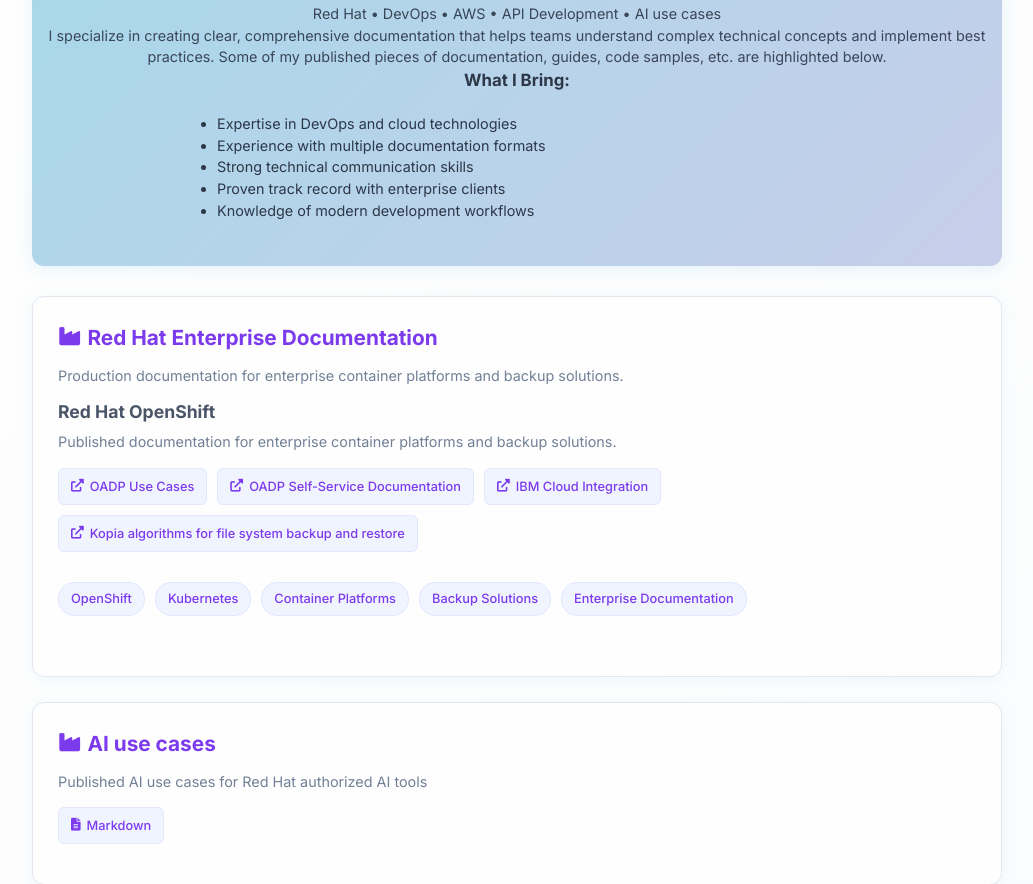
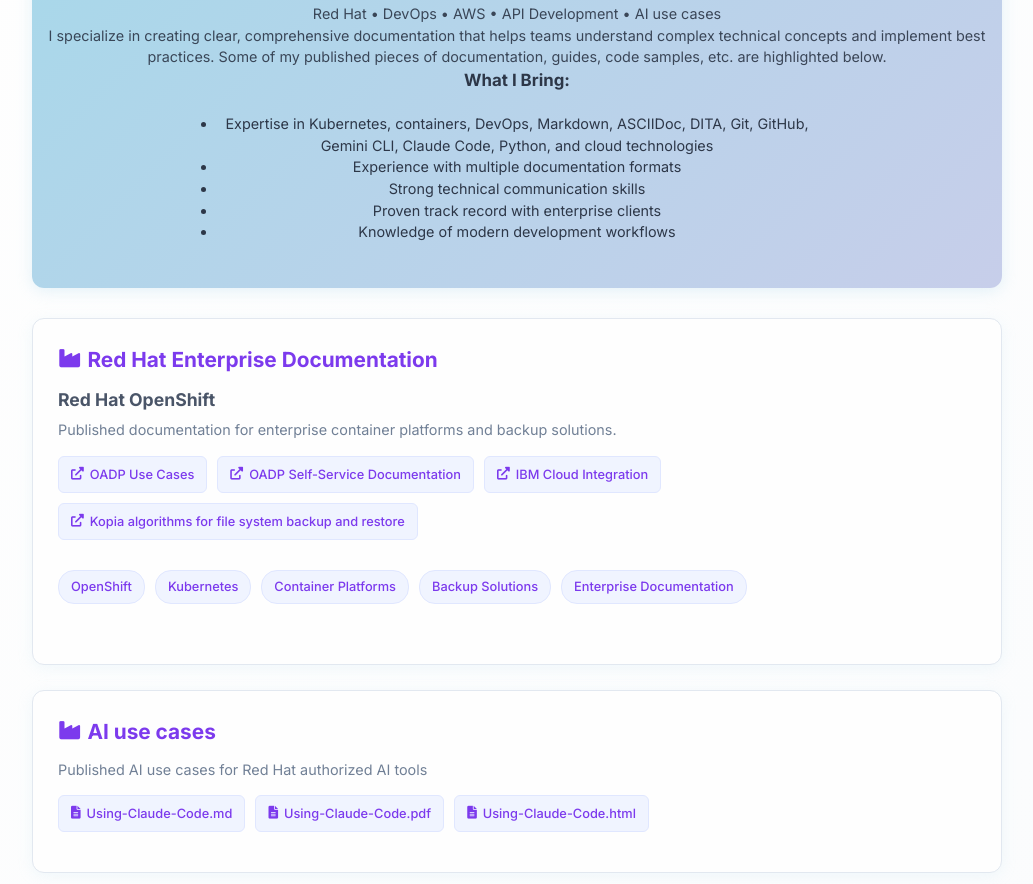
Before and after one commit to devdesh/shruti-portfolio, a plain HTML site: page index.html in a window 1280 px wide. Shown: the part 79-963 px from the top of the page, without its empty margins (123-1156 px from the left). Drawn offline with Linux system fonts and the light colour scheme.

Commit message:
Update index.html

```diff
--- a/index.html
+++ b/index.html
@@ -16,8 +16,8 @@
             <p>Red Hat • DevOps • AWS • API Development • AI use cases</p>
             <p>I specialize in creating clear, comprehensive documentation that helps teams understand complex technical concepts and implement best practices. Some of my published pieces of documentation, guides, code samples, etc. are highlighted below.</p>
             <h3>What I Bring:</h3>
-            <ul style="text-align: left; max-width: 600px; margin: 20px auto;">
-                <li>Expertise in DevOps and cloud technologies</li>
+            <ul style="text-align: center; max-width: 600px; margin: 20px auto;">
+                <li>Expertise in Kubernetes, containers, DevOps, Markdown, ASCIIDoc, DITA, Git, GitHub, Gemini CLI, Claude Code, Python, and cloud technologies</li>
                 <li>Experience with multiple documentation formats</li>
                 <li>Strong technical communication skills</li>
                 <li>Proven track record with enterprise clients</li>
@@ -29,7 +29,6 @@
         <!-- Enterprise Documentation Section -->
         <div class="section">
             <h2><i class="fas fa-industry"></i> Red Hat Enterprise Documentation</h2>
-            <p>Production documentation for enterprise container platforms and backup solutions.</p>
 
             <h3>Red Hat OpenShift</h3>
             <p>Published documentation for enterprise container platforms and backup solutions.</p>
@@ -63,7 +62,13 @@
             <p>Published AI use cases for Red Hat authorized AI tools</p>
              <div class="files">
                  <a href="./Portfolio-data/AI-use-cases/Using-Claude-Code.md" target="_blank" class="file-link md">
-                    <i class="fas fa-file-alt"></i> Markdown
+                    <i class="fas fa-file-alt"></i> Using-Claude-Code.md
+                </a>
+                 <a href="./Portfolio-data/AI-use-cases/Using-Claude-Code.pdf" target="_blank" class="file-link pdf">
+                    <i class="fas fa-file-alt"></i> Using-Claude-Code.pdf
+                </a>
+                 <a href="./Portfolio-data/AI-use-cases/Using-Claude-Code.html" target="_blank" class="file-link html">
+                    <i class="fas fa-file-alt"></i> Using-Claude-Code.html
                 </a>
             </div>
         </div>
```
